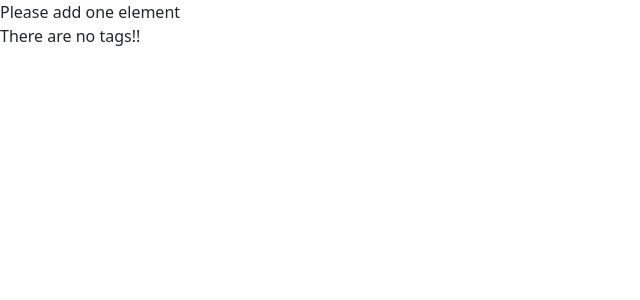
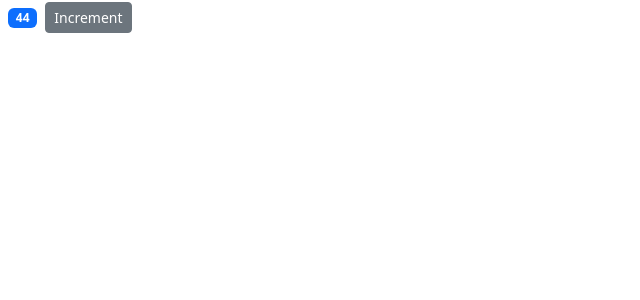
Before and after one commit to IMAMSGIT/counter-increase-react-app, a React (Create React App) app: page / in a window 1280 px wide. Shown: the top 300 px of the page, without its empty margins (0-640 px from the left). Built offline with nearby package versions, Linux system fonts and the light colour scheme.

Commit message:
COnditional rendering- badge warning or primary

```diff
--- a/src/components/counter.jsx
+++ b/src/components/counter.jsx
@@ -2,28 +2,27 @@ import React, { Component } from "react";
 class Counter extends Component {
   // state object to pass data
   stateExample = {
-    countNow: 1,
-    tags: [],
+    countNow: 44,
   };
   // must render method
 
-  conditionalRender() {
-    if (this.stateExample.tags.length === 0) return <p>There are no tags!!</p>;
-    return (
-      <ul>
-        {this.stateExample.tags.map((oneTag) => (
-          <li key={oneTag}>{oneTag}</li>
-        ))}
-      </ul>
-    );
-  }
   render() {
     return (
       <div>
-        {this.stateExample.tags.length === 0 && "Please add one element"}
-        {this.conditionalRender()}
+        <span className={this.changeBadge()}>{this.showCount()}</span>
+        <button className="btn btn-secondary btn-sm">Increment</button>
       </div>
     );
+  }
+  showCount() {
+    return this.stateExample.countNow === 0
+      ? "Zero"
+      : this.stateExample.countNow;
+  }
+  changeBadge() {
+    let classes = "badge bg-";
+    classes += this.stateExample.countNow === 0 ? "warning m-2" : "primary m-2";
+    return classes;
   }
 }
 
```
